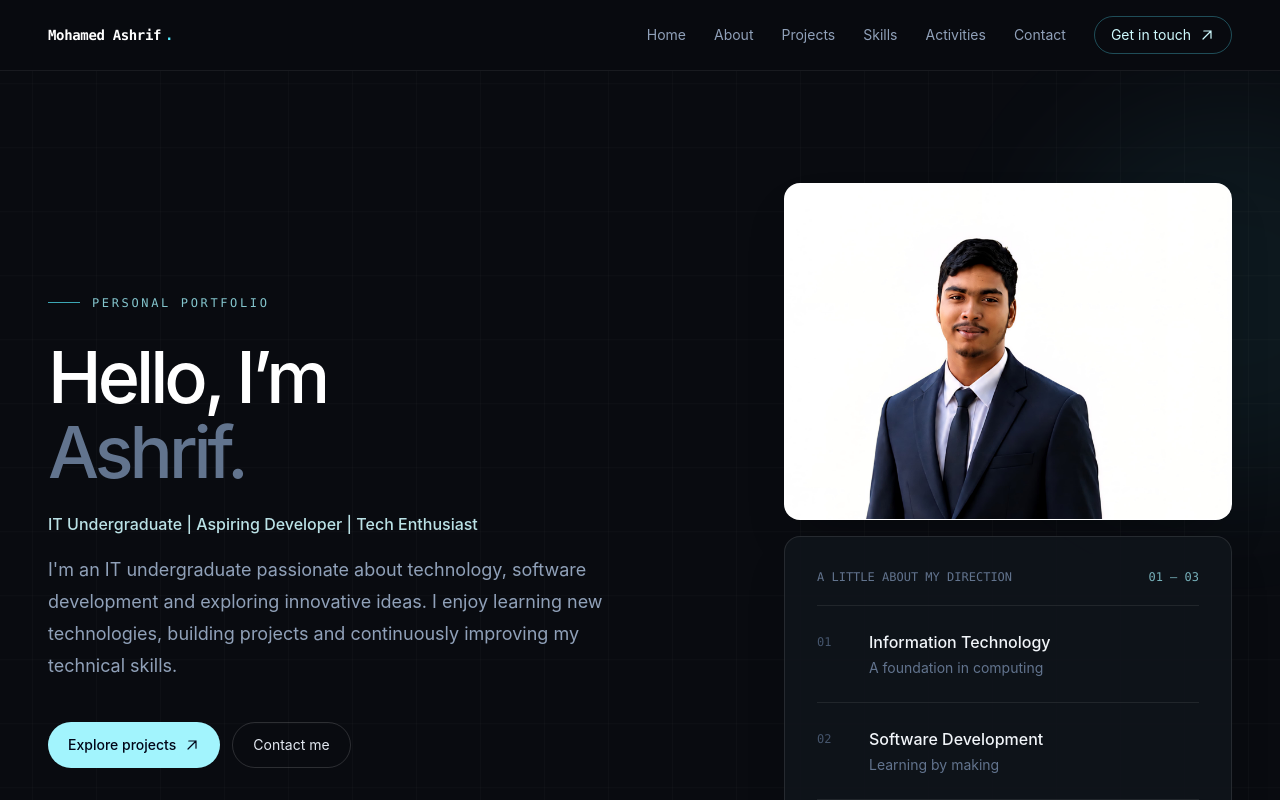
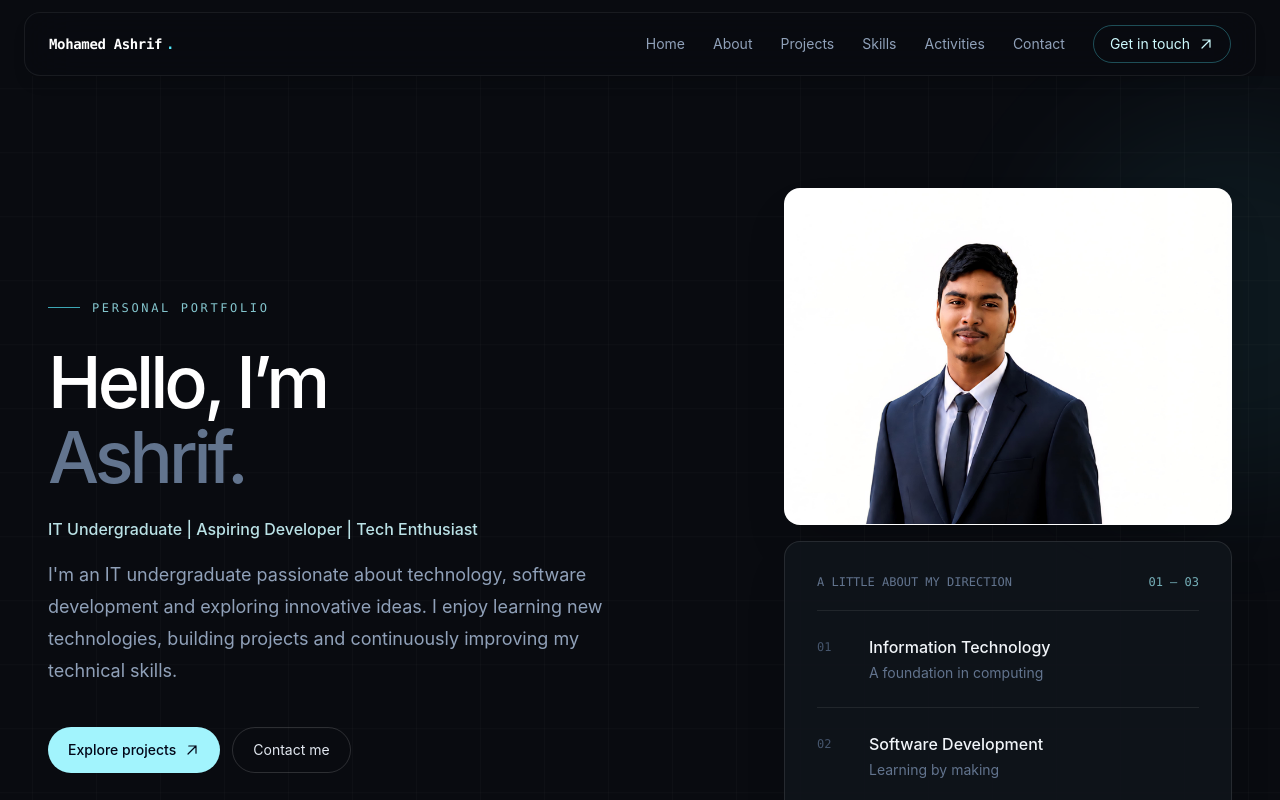
Before and after one commit to nisarmohamedashrif/my-portfolio, a React (Vite) app: page / in a window 1280 px wide. Shown: the top 800 px of the page. Built offline with nearby package versions, Linux system fonts and the light colour scheme.

Commit message:
navigation bar correction

```diff
--- a/src/App.jsx
+++ b/src/App.jsx
@@ -25,10 +25,10 @@ function Navigation() {
   const [menuOpen, setMenuOpen] = useState(false)
 
   return (
-    <header className="sticky top-0 z-50 border-b border-white/[0.07] bg-[#090b10]/90 backdrop-blur-xl">
+    <header className="sticky top-0 z-50 px-3 pt-3 sm:px-6">
       <nav
         aria-label="Main navigation"
-        className="mx-auto flex max-w-7xl items-center justify-between px-5 py-4 sm:px-8 lg:px-12"
+        className="relative mx-auto flex max-w-7xl items-center justify-between rounded-2xl border border-white/[0.07] bg-[#090b10]/75 px-4 py-3 shadow-lg shadow-black/10 backdrop-blur-xl sm:px-6"
       >
         <a
           className="font-mono text-sm font-semibold tracking-tight text-white"
@@ -51,7 +51,7 @@ function Navigation() {
         </button>
 
         <div
-          className={`${menuOpen ? 'flex' : 'hidden'} absolute left-0 right-0 top-full flex-col gap-1 border-b border-white/10 bg-[#090b10] px-5 py-4 md:static md:flex md:flex-row md:items-center md:gap-7 md:border-0 md:bg-transparent md:p-0`}
+          className={`${menuOpen ? 'flex' : 'hidden'} absolute left-0 right-0 top-[calc(100%+0.5rem)] flex-col gap-1 rounded-2xl border border-white/[0.07] bg-[#090b10]/95 px-4 py-3 shadow-xl shadow-black/20 backdrop-blur-xl md:static md:flex md:flex-row md:items-center md:gap-7 md:rounded-none md:border-0 md:bg-transparent md:p-0 md:shadow-none md:backdrop-blur-none`}
           id="primary-navigation"
         >
           {navigation.map(([label, target]) => (
```
